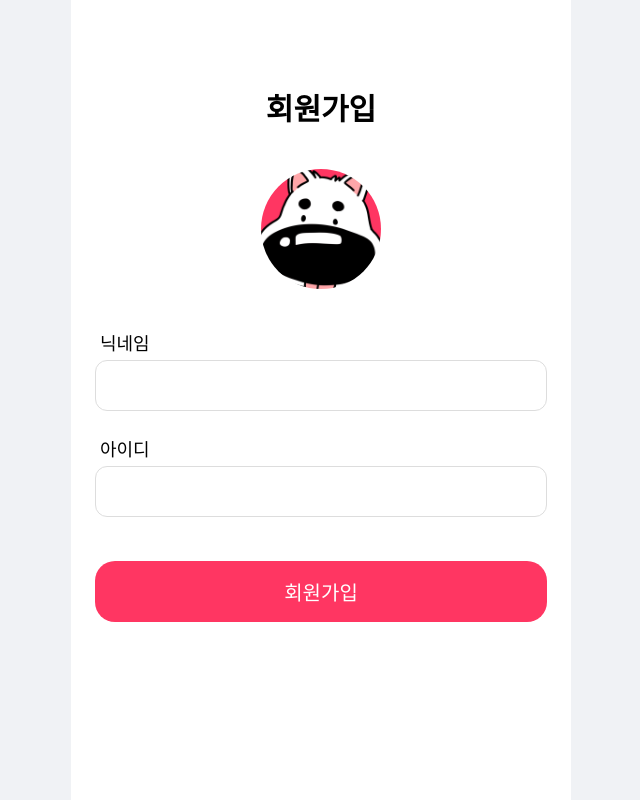
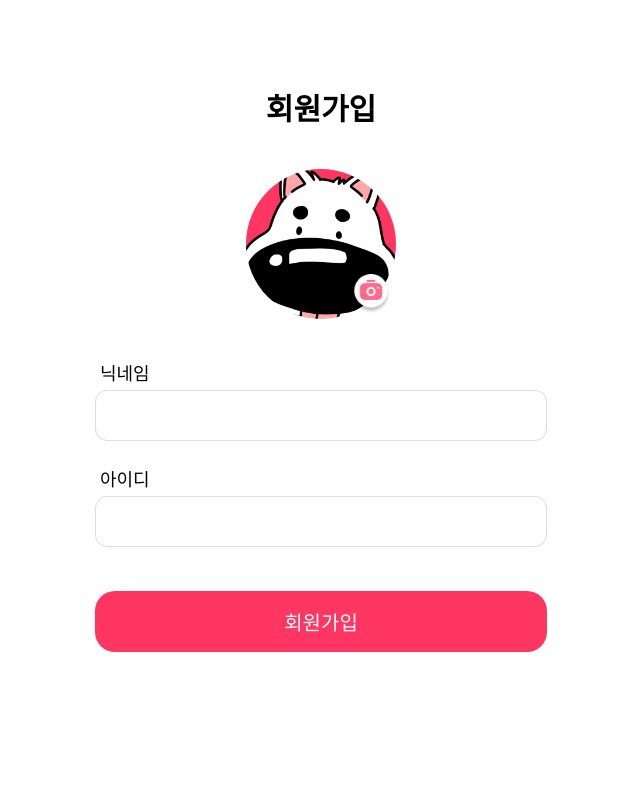
Before and after one commit to 9oormthon-univ-skku-4th-keungdori/keungdori_frontend, a React (Vite) app in the folder keungdori-frontend/: page /signup in a window 1280 px wide. Shown: the whole page, without its empty margins (319-959 px from the left). Built offline with nearby package versions, Linux system fonts and the light colour scheme.

Commit message:
design: 회원가입 화면 구현

```diff
--- a/keungdori-frontend/src/pages/Login/Login.tsx
+++ b/keungdori-frontend/src/pages/Login/Login.tsx
@@ -5,7 +5,7 @@ import { SplashWrapper, SplashImage, KakaoLoginButton } from './Styles';
 const Login: React.FC = () => {
 
     const KAKAO_REST_API_KEY = '';
-    const REDIRECT_URI = ''; // 백엔드와 협의 후 정해야 함
+    const REDIRECT_URI = 'http://localhost:5173/oauth/callback'; // 백엔드와 협의 후 정해야 함
 
     const KAKAO_AUTH_URL = `https://kauth.kakao.com/oauth/authorize?client_id=${KAKAO_REST_API_KEY}&redirect_uri=${REDIRECT_URI}&response_type=code`;
 
--- a/keungdori-frontend/src/pages/SignUp/SignUp.tsx
+++ b/keungdori-frontend/src/pages/SignUp/SignUp.tsx
@@ -1,16 +1,47 @@
-import React, { useState } from "react";
+import React, { useRef, useState } from "react";
 import ScreenWrapper from "../../layouts/ScreenWrapper";
-import { ProfileImageSection, ProfileImage, Form, InputWrapper, Label, Input, Title, SubmitButton } from "./Styles";
+import { ProfileImageSection, ProfileImage, ImageFileInput, Form, InputWrapper, Label, Input, Title, SubmitButton, CameraButton, CameraIcon } from "./Styles";
 import profile_image from "../../assets/profile_image.png";
+import camera_icon from "../../assets/camera_icon.png"
 
 const SignUp: React.FC = () => {
 
     const [profileImg, setProfileImg] = useState<string>(profile_image);
     const [nickname, setNickname] = useState('');
     const [id, setId] = useState('');
+    const [imageFile, setImageFile] = useState<File | null>(null);
 
-    const handleSubmit = () => {
+    // 숨겨진 input에 접근하기 위한 ref임
+    const imageFileRef = useRef<HTMLInputElement>(null);
 
+    const handleImageChange = (e: React.ChangeEvent<HTMLInputElement>) => {
+        if (e.target.files && e.target.files[0]) {
+            const file = e.target.files[0];
+
+            const fileTypes = ["image/jpeg", "image/png"];
+            if (!fileTypes.includes(file.type)) {
+                console.log("이미지 파일이 아닙니다!");
+                return; //해당하는 파일 타입이 아닐 때 어떻게 할 것인지 개발해야 함!
+            }
+
+            setImageFile(file);
+
+            const reader = new FileReader();
+            reader.readAsDataURL(file);
+            reader.onloadend = () => {
+                setProfileImg(reader.result as string);
+            }
+        }
+    }
+
+    // 버튼을 누르면 input이 클릭되어 실행됨
+    const handleCameraButton = () => {
+        imageFileRef.current?.click();
+    }
+
+    const handleSubmit = (e: React.FormEvent<HTMLFormElement>) => {
+        e.preventDefault();
+        //서버로 state 값 보내야 함!
     };
 
 
@@ -21,6 +52,10 @@ const SignUp: React.FC = () => {
 
             <ProfileImageSection>
                 <ProfileImage src={profileImg} alt="ProfileImage"></ProfileImage>
+                <ImageFileInput type="file" accept="image/jpeg image/png" ref={imageFileRef} onChange={handleImageChange}></ImageFileInput>
+                <CameraButton type="button" onClick={handleCameraButton}>
+                    <CameraIcon src={camera_icon} alt="프로필 사진 변경"></CameraIcon>
+                </CameraButton>
             </ProfileImageSection>
 
             <Form onSubmit={handleSubmit}>
--- a/keungdori-frontend/src/pages/SignUp/Styles.tsx
+++ b/keungdori-frontend/src/pages/SignUp/Styles.tsx
@@ -9,8 +9,8 @@ export const Title = styled.h3`
 
 export const ProfileImageSection = styled.div`
     position: relative;
-    width: 120px;
-    height: 120px;
+    width: 150px;
+    height: 150px;
     margin-bottom: 40px;
 `;
 
@@ -19,6 +19,27 @@ export const ProfileImage = styled.img`
     height: 100%;
     border-radius: 50%;
     object-fit: cover;
+`;
+
+export const ImageFileInput = styled.input`
+    display: none;
+`;
+
+export const CameraButton = styled.button`
+  position: absolute;
+  bottom: 5px;
+  right: 5px;
+  width: 40px;
+  height: 40px;
+  cursor: pointer;
+  background: transparent;
+  border: none;
+  padding: 0;
+`;
+
+export const CameraIcon = styled.img`
+    width: 100%;
+    height: 100%;
 `;
 
 export const Form = styled.form`
--- a/keungdori-frontend/src/styles/GlobalStyles.tsx
+++ b/keungdori-frontend/src/styles/GlobalStyles.tsx
@@ -12,7 +12,7 @@ const GlobalStyles = () => (
       html, body {
         width: 100%;
         height: 100%;
-        background-color: #f0f2f5;
+        background-color: #FFFFFF;
         font-family: 'Noto Sans KR', sans-serif;
         font-weight: 400;
       }
@@ -20,18 +20,13 @@ const GlobalStyles = () => (
       #root {
         width: 100%;
         height: 100%;
-        background-color: #ffffff;
+        background-color: #FFFFFF;
       }
 
       @media (min-width: 500px) {
         #root {
-          /* 최대 너비를 지정해 더 이상 늘어나지 않도록 함 */
           max-width: 500px;
-
-          /* margin: auto를 이용해 화면 중앙에 배치 */
           margin: 0 auto;
-
-          /* #root 내부에서만 스크롤이 가능하도록 설정 */
           overflow-y: auto;
         }
       }
```
Also changed, not shown: keungdori-frontend/src/assets/camera_icon.png (added), keungdori-frontend/src/assets/marker.png (added), keungdori-frontend/src/pages/Home/Home.tsx (added), keungdori-frontend/src/pages/Home/Style.tsx (added), keungdori-frontend/src/pages/Login/Styles.tsx (line endings or trailing spaces).
